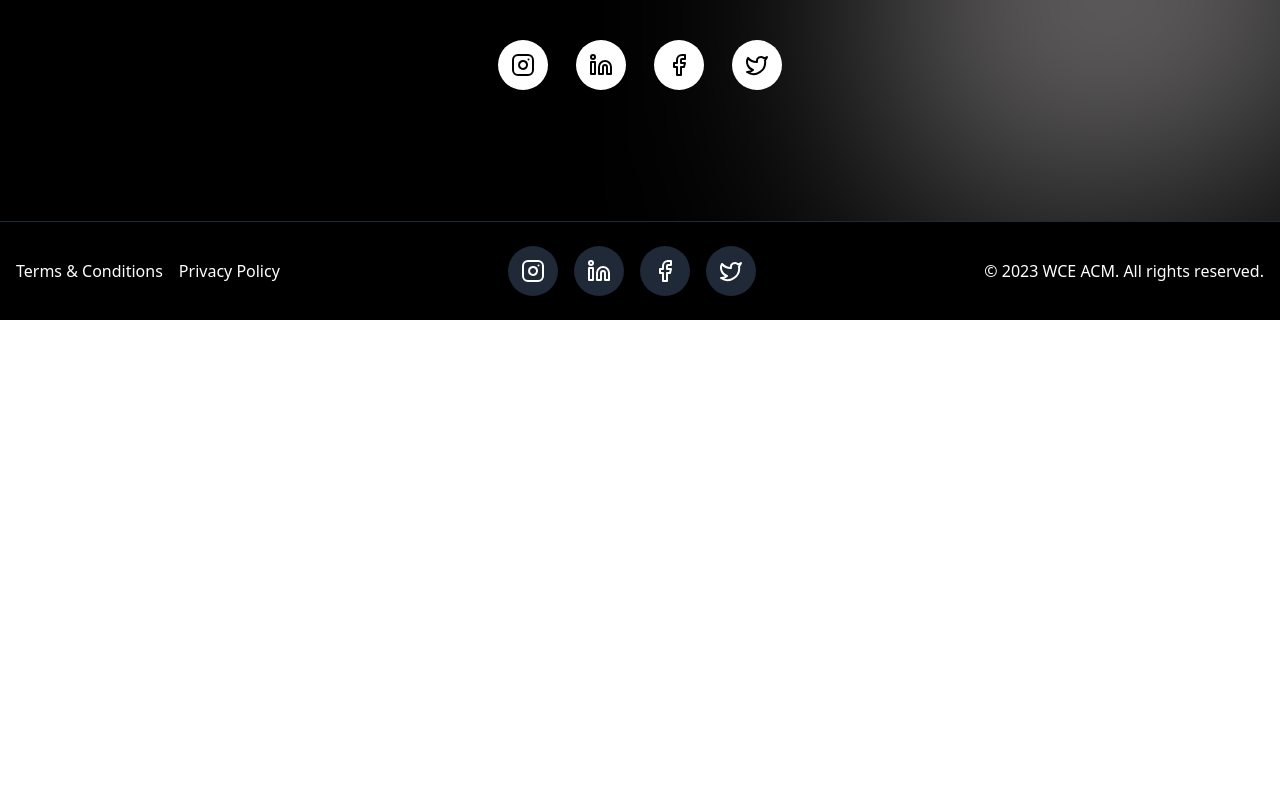
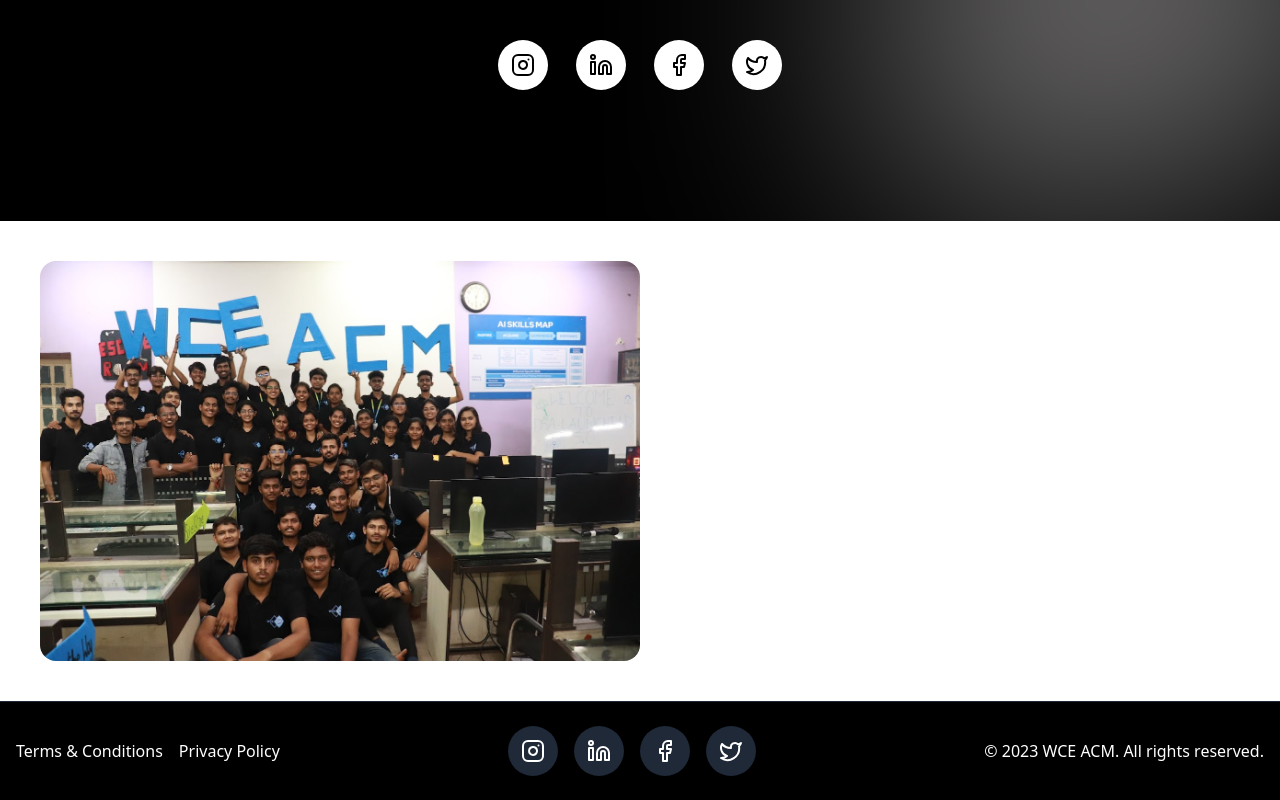
Before and after one commit to ARIngale/Web, a React (Vite) app: page / in a window 1280 px wide. Shown: the part 579-1379 px from the top of the page. Before the commit the page ends 899 px from the top, so only its background shows below. Built offline with nearby package versions, Linux system fonts and the light colour scheme.

Commit message:
Added about us section

```diff
--- /dev/null
+++ b/src/components/About.jsx
@@ -0,0 +1,25 @@
+import React from 'react'
+
+function About() {
+  return (
+    <div className="container w-screen flex p-10">
+        <img className='w-1/2 rounded-2xl' src="/wce_acm_team.jpg" alt="" />
+
+        <div className="content w-1/2 text-white ml-10">
+            <h2 className='font-extrabold text-6xl'>WHO ARE WE?</h2>
+            <p className='mt-10 text-xl'>WCE ACM Student Chapter is an
+ esteemed auxiliary of ACM, dedicated to
+ advancing Computer Science since 2016.
+ As a distinguished technical chapter, we
+ foster co-curricular activities that
+ promote overall development, shaping
+ students into responsible adults with
+ strong core values. This is an institute
+ club driven by CSE department.</p>
+        </div>
+
+    </div>
+  )
+}
+
+export default About
--- a/src/pages/Home.jsx
+++ b/src/pages/Home.jsx
@@ -1,11 +1,12 @@
 import React from 'react'
 import Hero from '../components/Hero'
+import About from '../components/About'
 
 export default function Home() {
     return (
         <div>
             <Hero />
-
+            <About />
         </div>
     )
 }
```
Also changed, not shown: public/wce_acm_team.jpg (added).
